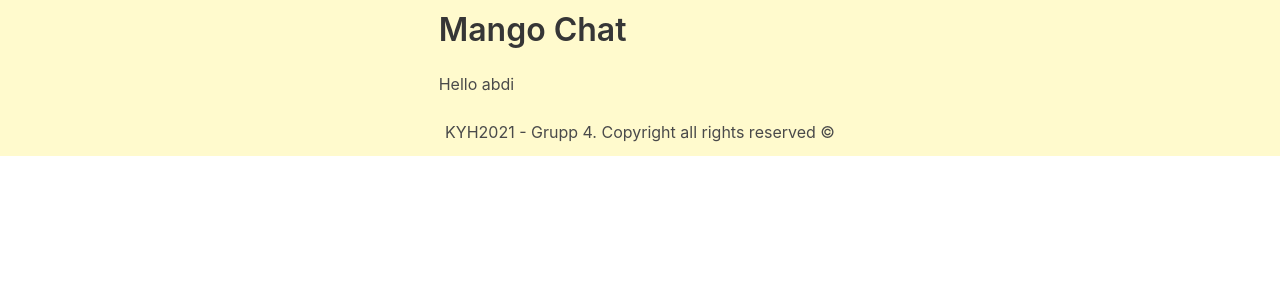
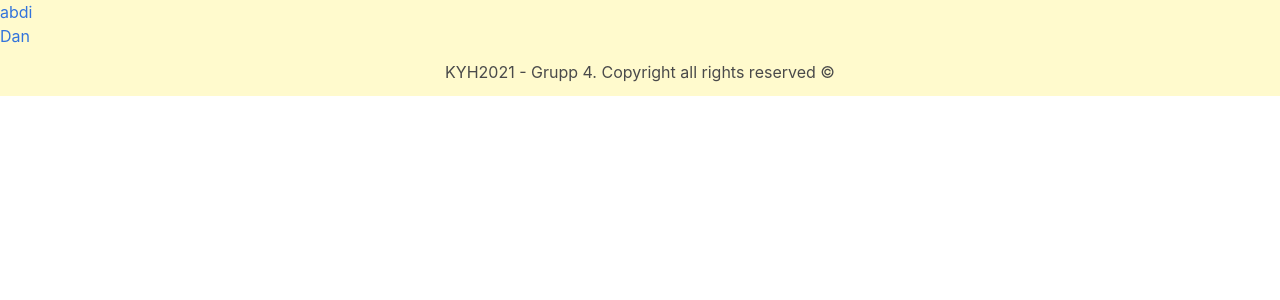
Before and after one commit to Jearnest94/Grupp_Fyra_Projektarbete, a Flask app: page /chat in a window 1280 px wide. Shown: the part 52-352 px from the top of the page. Run offline with Flask 2, Linux system fonts and the light colour scheme; a user stored in the database is signed in; data comes from the database, SQL or seed files in the repository; both versions use the stored data as it was after the commit.

Commit message:
started on chat function

```diff
--- a/blueprints/user/__init__.py
+++ b/blueprints/user/__init__.py
@@ -33,7 +33,8 @@ def profile_get():
 
 @bp_user.get('/chat')
 def chat_get():
-    return render_template('chat.html', name=current_user.name)
+    users = User.query.all()
+    return render_template('chat.html', name=current_user.name, userlist=users)
 
 
 @bp_user.get('/messages')
--- a/templates/chat.html
+++ b/templates/chat.html
@@ -5,8 +5,11 @@
 {% endblock %}
 
 {% block content %}
-    <div class="column is-4 is-offset-4">
-        <h1 class="title">Mango Chat</h1>
-        <p>Hello {{ name }}</p>
-    </div>
+    {% for eachuser in userlist %}
+        <ul>
+            <li>
+                <a href="/messages">{{ eachuser.name }}</a>
+            </li>
+        </ul>
+    {% endfor %}
 {% endblock %}
```
Also changed, not shown: db.sqlite.
